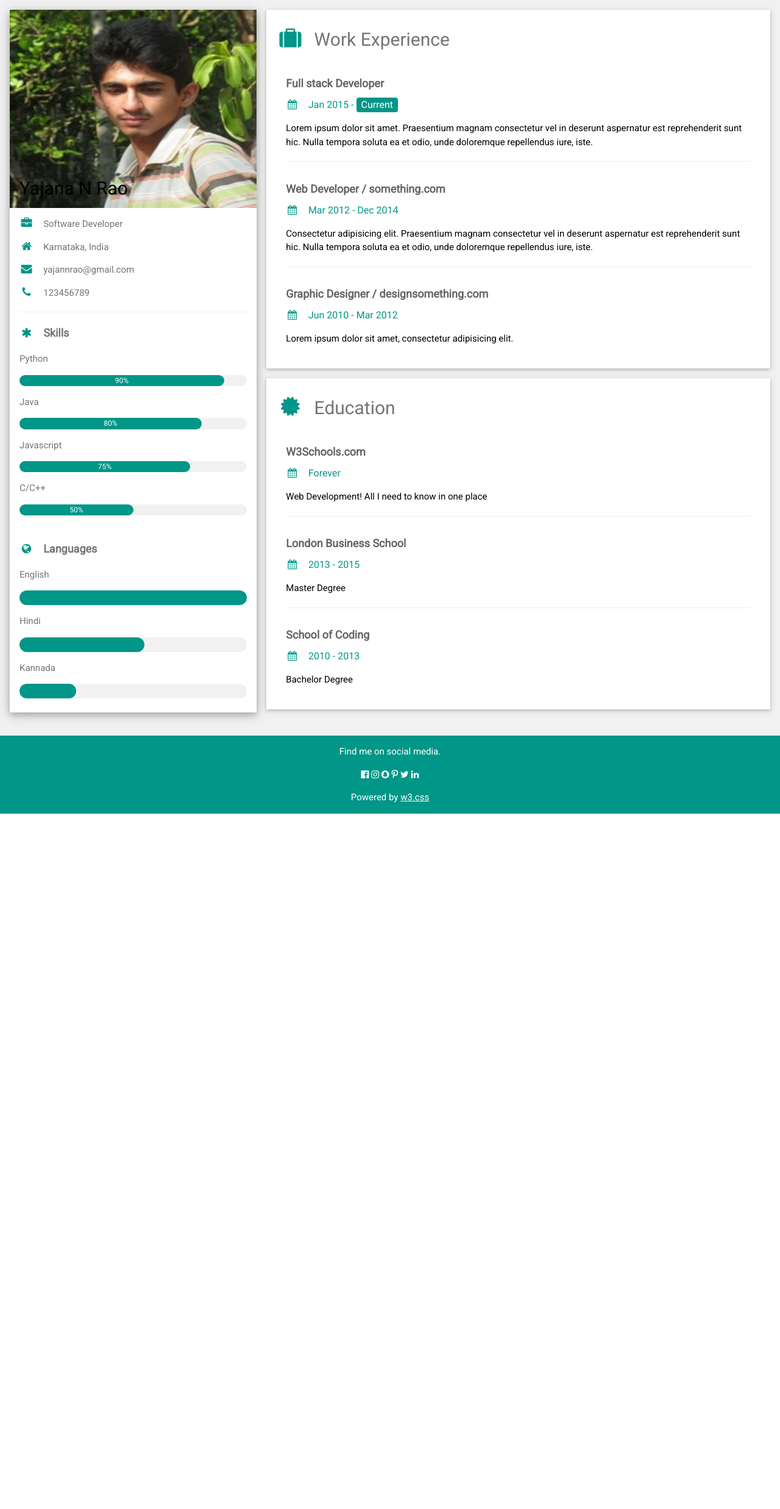
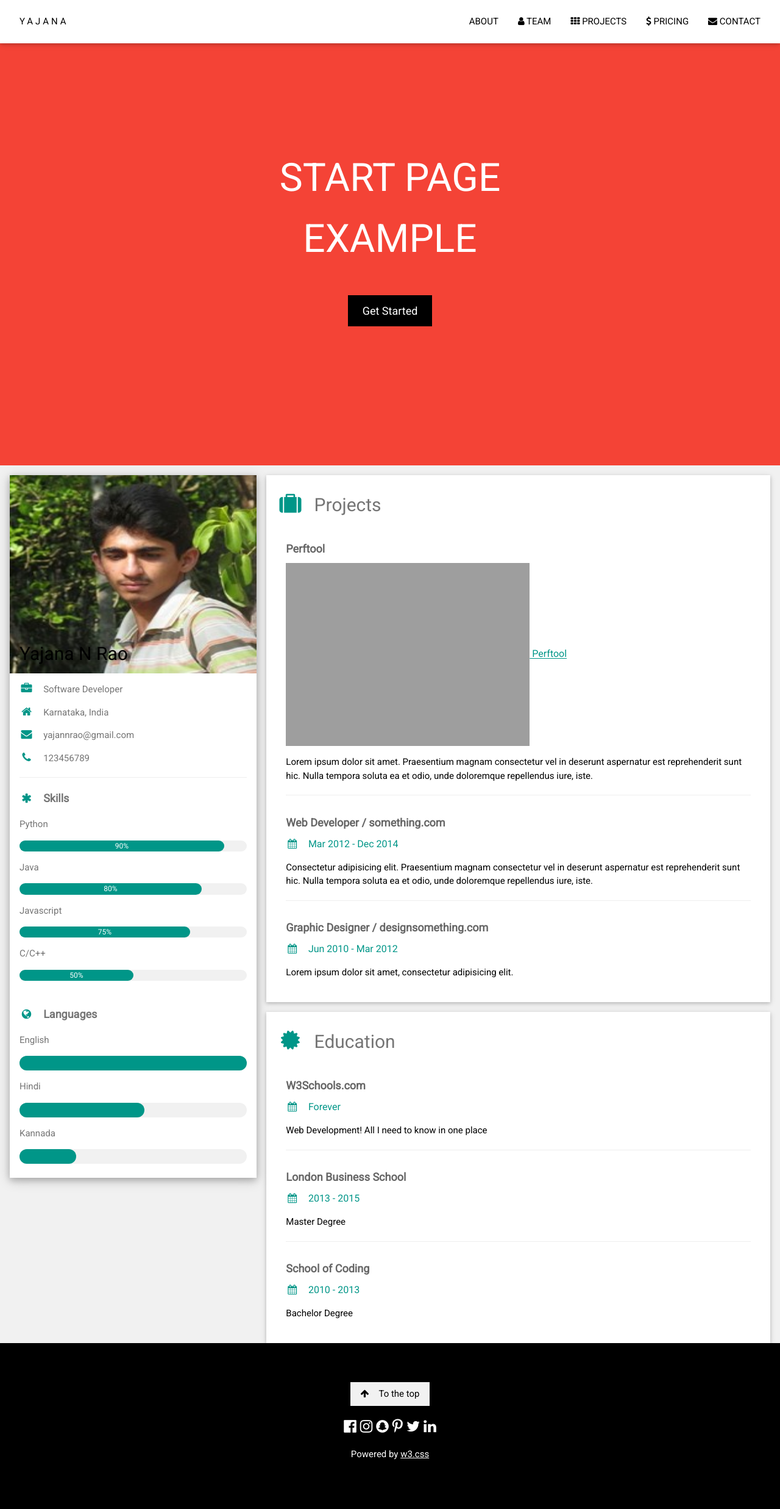
Before and after one commit to YajanaRao/WebApp, a Flask app: page / in a window 1280 px wide. Shown: the whole page at 61% size. Before the commit the page ends 1334 px from the top, so only its background shows below. Run offline with Flask 2, Linux system fonts and the light colour scheme; some libraries are stand-ins or nearby versions; grey boxes are pictures that could not be loaded.

Commit message:
Updated the template

```diff
--- a/app.py
+++ b/app.py
@@ -11,4 +11,5 @@ def hello():
 
 if __name__ == "__main__":
     port = int(os.environ.get("PORT", 5000))
+    app.debug = True
     app.run(host='0.0.0.0', port=port)
--- a/templates/index.html
+++ b/templates/index.html
@@ -1,16 +1,58 @@
 <!DOCTYPE html>
 <html>
-<title>W3.CSS Template</title>
+<title>Perftool Template</title>
 <meta charset="UTF-8">
 <meta name="viewport" content="width=device-width, initial-scale=1">
 <link rel="stylesheet" href="https://www.w3schools.com/w3css/4/w3.css">
 <link rel='stylesheet' href='https://fonts.googleapis.com/css?family=Roboto'>
 <link rel="stylesheet" href="https://cdnjs.cloudflare.com/ajax/libs/font-awesome/4.7.0/css/font-awesome.min.css">
+<link rel="stylesheet"
+ href="https://cdn.jsdelivr.net/npm/animate.css@3.5.2/animate.min.css">
+ <!-- or -->
+ <link rel="stylesheet"
+ href="https://cdnjs.cloudflare.com/ajax/libs/animate.css/3.5.2/animate.min.css">
 <style>
 html,body,h1,h2,h3,h4,h5,h6 {font-family: "Roboto", sans-serif}
+.w3-bar  {
+    padding: 16px;
+}
 </style>
 <body class="w3-light-grey">
+	<!-- Navbar (sit on top) -->
+	<div class="w3-top">
+	  <div class="w3-bar w3-white w3-card" id="myNavbar">
+	    <a href="#home" class="w3-bar-item w3-button w3-wide">YAJANA</a>
+	    <!-- Right-sided navbar links -->
+	    <div class="w3-right w3-hide-small">
+	      <a href="#about" class="w3-bar-item w3-button">ABOUT</a>
+	      <a href="#team" class="w3-bar-item w3-button"><i class="fa fa-user"></i> TEAM</a>
+	      <a href="#work" class="w3-bar-item w3-button"><i class="fa fa-th"></i> PROJECTS</a>
+	      <a href="#pricing" class="w3-bar-item w3-button"><i class="fa fa-usd"></i> PRICING</a>
+	      <a href="#contact" class="w3-bar-item w3-button"><i class="fa fa-envelope"></i> CONTACT</a>
+	    </div>
+	    <!-- Hide right-floated links on small screens and replace them with a menu icon -->
 
+	    <a href="javascript:void(0)" class="w3-bar-item w3-button w3-right w3-hide-large w3-hide-medium" onclick="w3_open()">
+	      <i class="fa fa-bars"></i>
+	    </a>
+	  </div>
+	</div>
+
+	<!-- Sidebar on small screens when clicking the menu icon -->
+<nav class="w3-sidebar w3-bar-block w3-black w3-card w3-animate-left w3-hide-medium w3-hide-large" style="display:none" id="mySidebar">
+  <a href="javascript:void(0)" onclick="w3_close()" class="w3-bar-item w3-button w3-large w3-padding-16">Close ×</a>
+  <a href="#about" onclick="w3_close()" class="w3-bar-item w3-button">ABOUT</a>
+  <a href="#team" onclick="w3_close()" class="w3-bar-item w3-button">TEAM</a>
+  <a href="#work" onclick="w3_close()" class="w3-bar-item w3-button">PROJECTS</a>
+  <a href="#pricing" onclick="w3_close()" class="w3-bar-item w3-button">PRICING</a>
+  <a href="#contact" onclick="w3_close()" class="w3-bar-item w3-button">CONTACT</a>
+</nav>
+<!-- Header -->
+<header class="bgimg-1 w3-display-container w3-red w3-center" style="padding:228px 16px">
+  <h1 class="w3-margin w3-jumbo">START PAGE</h1>
+	<h1 class="w3-margin w3-jumbo animated infinite bounce delay-2s">EXAMPLE</h1>
+  <button class="w3-button w3-black w3-padding-large w3-large w3-margin-top">Get Started</button>
+</header>
 <!-- Page Container -->
 <div class="w3-content w3-margin-top" style="max-width:1400px;">
 
@@ -79,10 +121,11 @@ html,body,h1,h2,h3,h4,h5,h6 {font-family: "Roboto", sans-serif}
     <div class="w3-twothird">
 
       <div class="w3-container w3-card w3-white w3-margin-bottom">
-        <h2 class="w3-text-grey w3-padding-16"><i class="fa fa-suitcase fa-fw w3-margin-right w3-xxlarge w3-text-teal"></i>Work Experience</h2>
+        <h2 class="w3-text-grey w3-padding-16"><i class="fa fa-suitcase fa-fw w3-margin-right w3-xxlarge w3-text-teal"></i>Projects</h2>
         <div class="w3-container">
-          <h5 class="w3-opacity"><b>Full stack Developer</b></h5>
-          <h6 class="w3-text-teal"><i class="fa fa-calendar fa-fw w3-margin-right"></i>Jan 2015 - <span class="w3-tag w3-teal w3-round">Current</span></h6>
+          <h5 class="w3-opacity"><b>Perftool</b></h5>
+
+					<h6 class="w3-text-teal"><img rel="shortcut icon" src="{{ url_for('static', filename='GitHub-Mark/PNG/GitHub-Mark-32px.png') }}"></img><a href=https://github.com/YajanaRao/Perftool> Perftool </a></h6>
           <p>Lorem ipsum dolor sit amet. Praesentium magnam consectetur vel in deserunt aspernatur est reprehenderit sunt hic. Nulla tempora soluta ea et odio, unde doloremque repellendus iure, iste.</p>
           <hr>
         </div>
@@ -129,16 +172,20 @@ html,body,h1,h2,h3,h4,h5,h6 {font-family: "Roboto", sans-serif}
   <!-- End Page Container -->
 </div>
 
-<footer class="w3-container w3-teal w3-center w3-margin-top">
-  <p>Find me on social media.</p>
+<!-- Footer -->
+<footer class="w3-center w3-black w3-padding-64">
+  <a href="#home" class="w3-button w3-light-grey"><i class="fa fa-arrow-up w3-margin-right"></i>To the top</a>
+  <div class="w3-xlarge w3-section">
     <i class="fa fa-facebook-official w3-hover-opacity"></i>
     <i class="fa fa-instagram w3-hover-opacity"></i>
     <i class="fa fa-snapchat w3-hover-opacity"></i>
     <i class="fa fa-pinterest-p w3-hover-opacity"></i>
     <i class="fa fa-twitter w3-hover-opacity"></i>
     <i class="fa fa-linkedin w3-hover-opacity"></i>
-  <p>Powered by <a href="https://www.w3schools.com/w3css/default.asp" target="_blank">w3.css</a></p>
+  </div>
+  <p>Powered by <a href="https://www.w3schools.com/w3css/default.asp" title="W3.CSS" target="_blank" class="w3-hover-text-green">w3.css</a></p>
 </footer>
+
 
 </body>
 </html>
```
Lines whose indentation alone changed are shown as unchanged.
